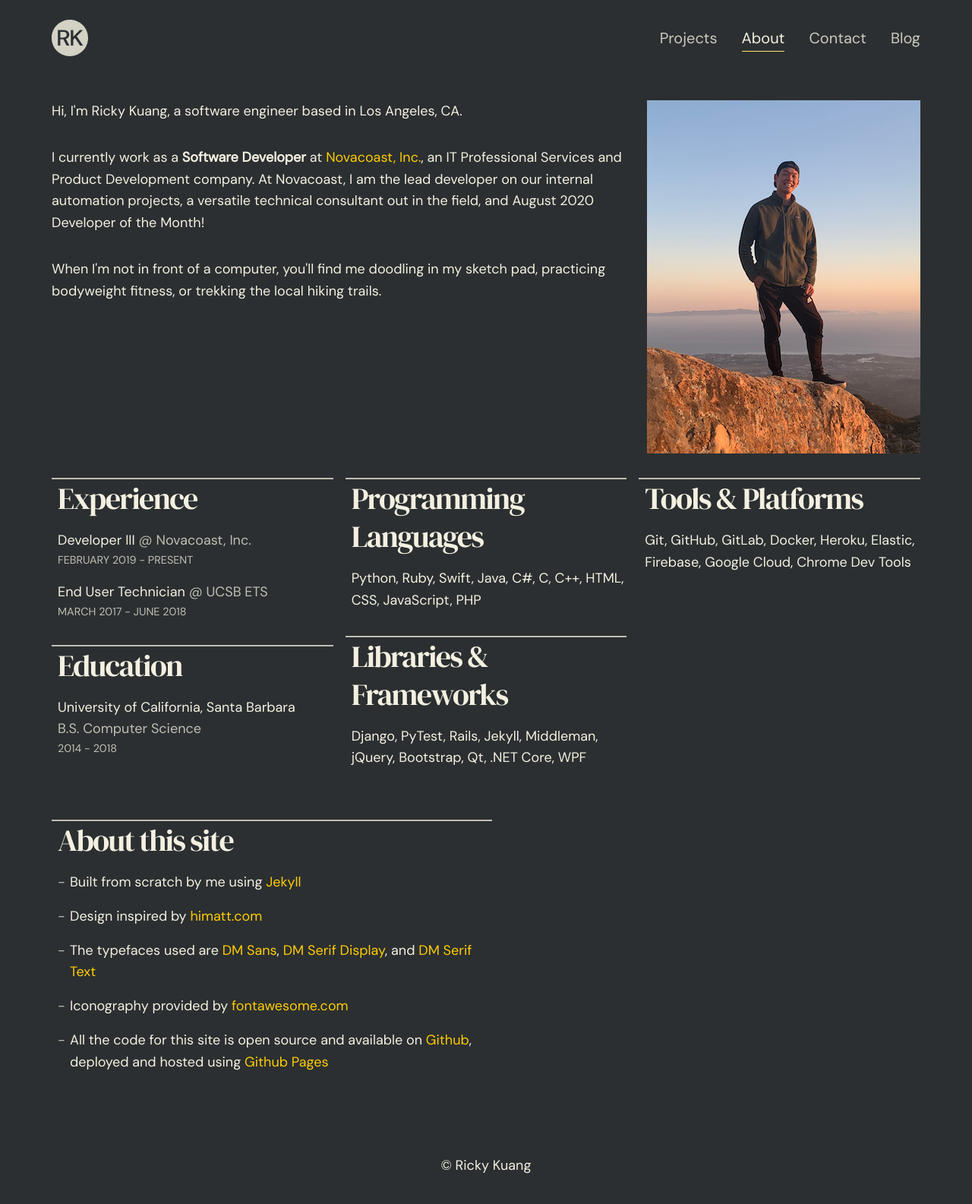
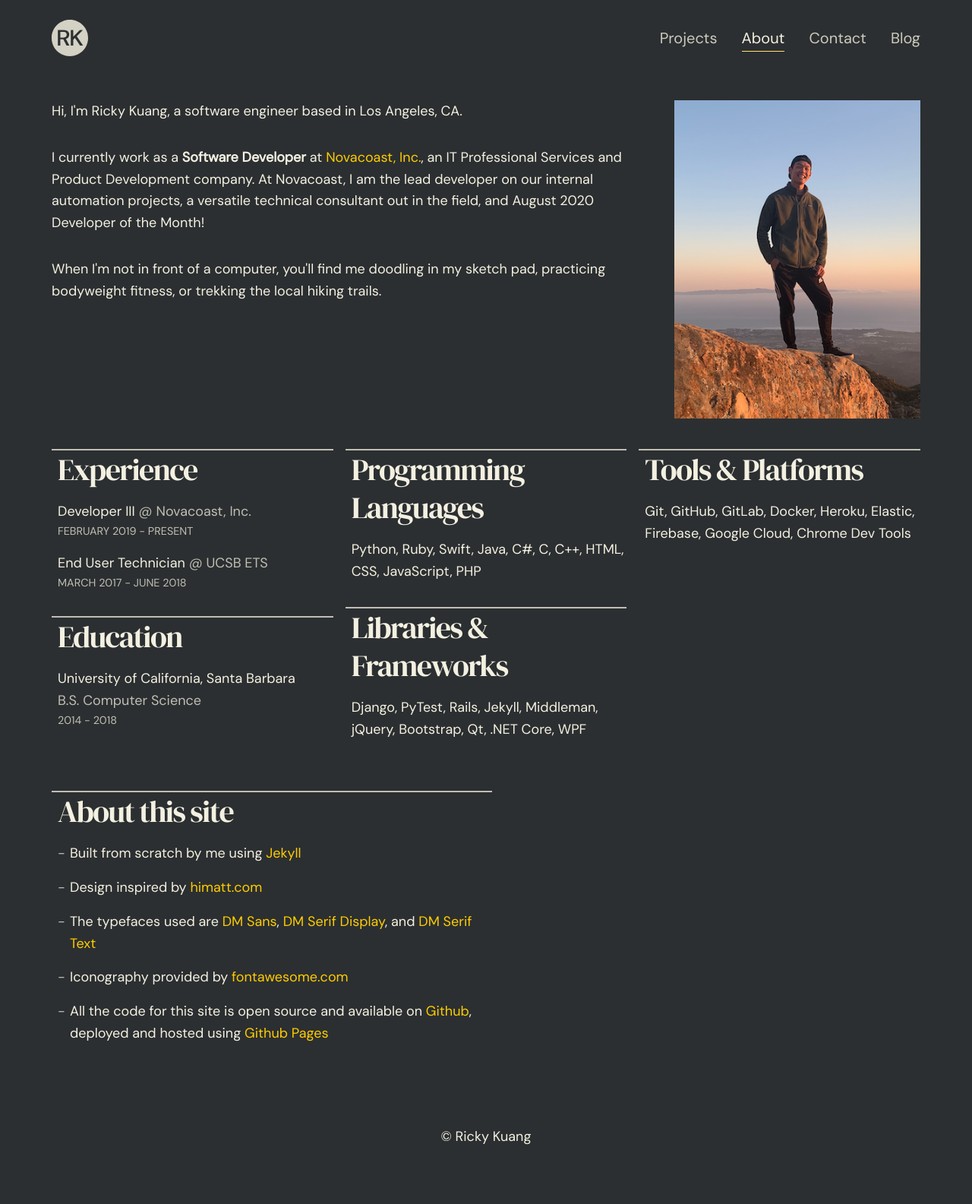
Before and after one commit to rkuang/rkuang.github.io, a Jekyll site: the page built from about.html, in a window 1280 px wide. Shown: the whole page at 76% size. Built offline with Jekyll 4.4.1, drawn with Linux system fonts in a browser that asks for light colours; nearby versions of some CDN libraries; some web fonts are replaced; after the commit the page ends 1547 px from its top, so only the background shows below that.

Commit message:
responsive about-profile

```diff
--- a/_includes/profile.html
+++ b/_includes/profile.html
@@ -18,5 +18,8 @@
       pad, practicing bodyweight fitness, or trekking the local hiking trails.
     </p>
   </div>
-  <img src="/assets/images/profile-img.png">
+  <div class="gap"></div>
+  <div class="profile-img">
+    <img src="/assets/images/profile-img.png">
+  </div>
 </div>
--- a/_sass/_about.scss
+++ b/_sass/_about.scss
@@ -1,6 +1,6 @@
 $resume-column-width: ($container-width - 56px) / 3;
-$profile-img-width: 360px;
-$profile-text-width: $container-width - $profile-img-width - 32px;
+$profile-img-min-width-large: 324px;
+$profile-img-min-width-medium: 280px;
 
 .about {
   display: flex;
@@ -17,15 +17,50 @@
   justify-content: space-between;
 
   .profile-text {
-    max-width: $profile-text-width;
+    flex: 5 1 0;
     p {
       margin-bottom: 2rem;
     }
   }
 
-  img {
-    flex-shrink: 1;
-    max-width: $profile-img-width;
+  .gap {
+    height: 32px;
+    width: 32px;
+  }
+
+  .profile-img {
+    flex: 2 1 0;
+    img {
+      height: auto;
+      width: 100%;
+      min-width: $profile-img-min-width-large;
+    }
+  }
+}
+
+@media (max-width: $screen-large) {
+  .profile {
+    .profile-text {
+      flex: 5 1 0;
+    }
+    .profile-img {
+      flex: 3 1 0;
+      img {
+        min-width: $profile-img-min-width-medium;
+      }
+    }
+  }
+}
+
+@media (max-width: $screen-medium) {
+  .profile {
+    flex-direction: column-reverse;
+    align-items: center;
+    .profile-img {
+      img {
+        max-width: $profile-img-min-width-large;
+      }
+    }
   }
 }
 
```
